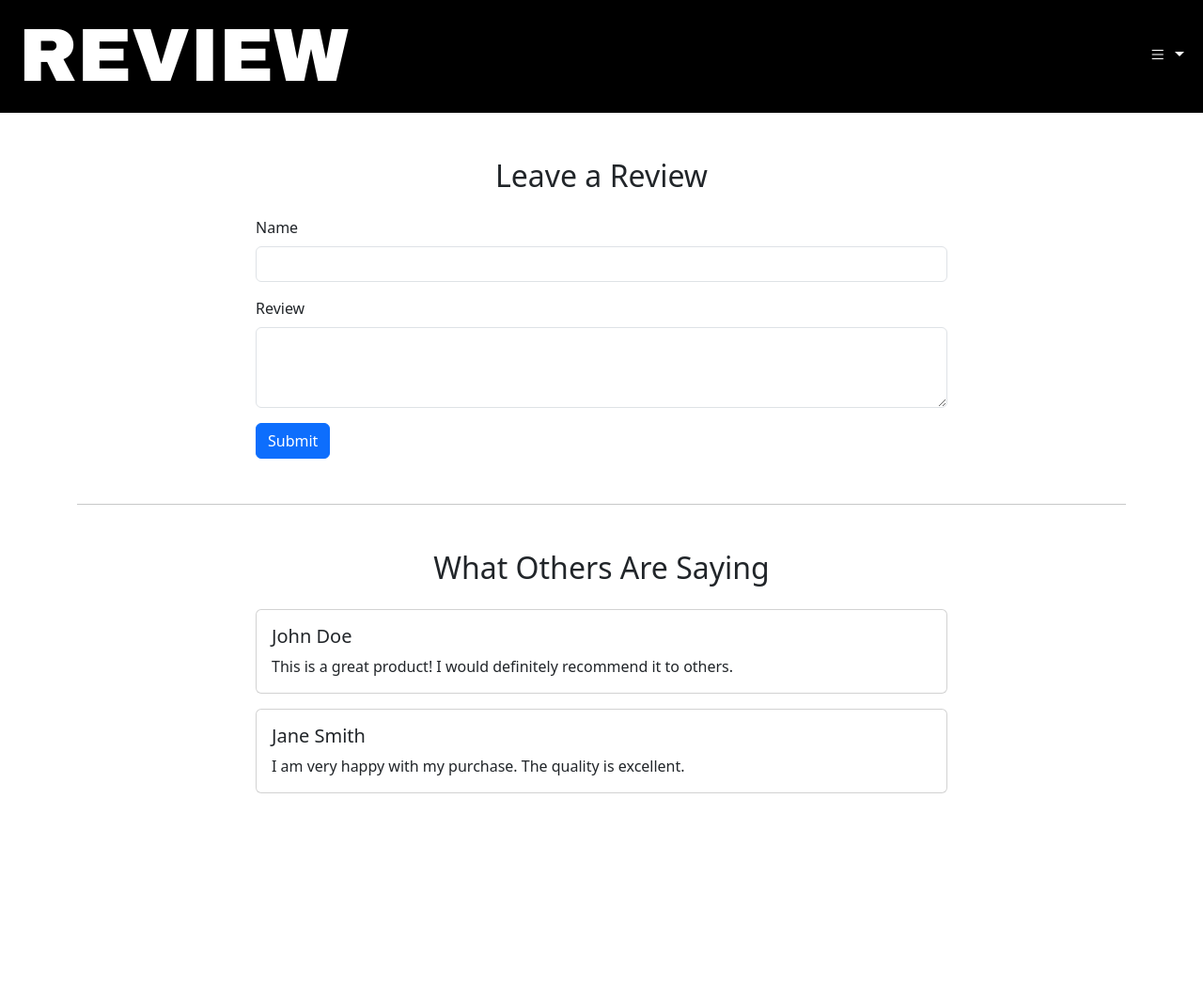
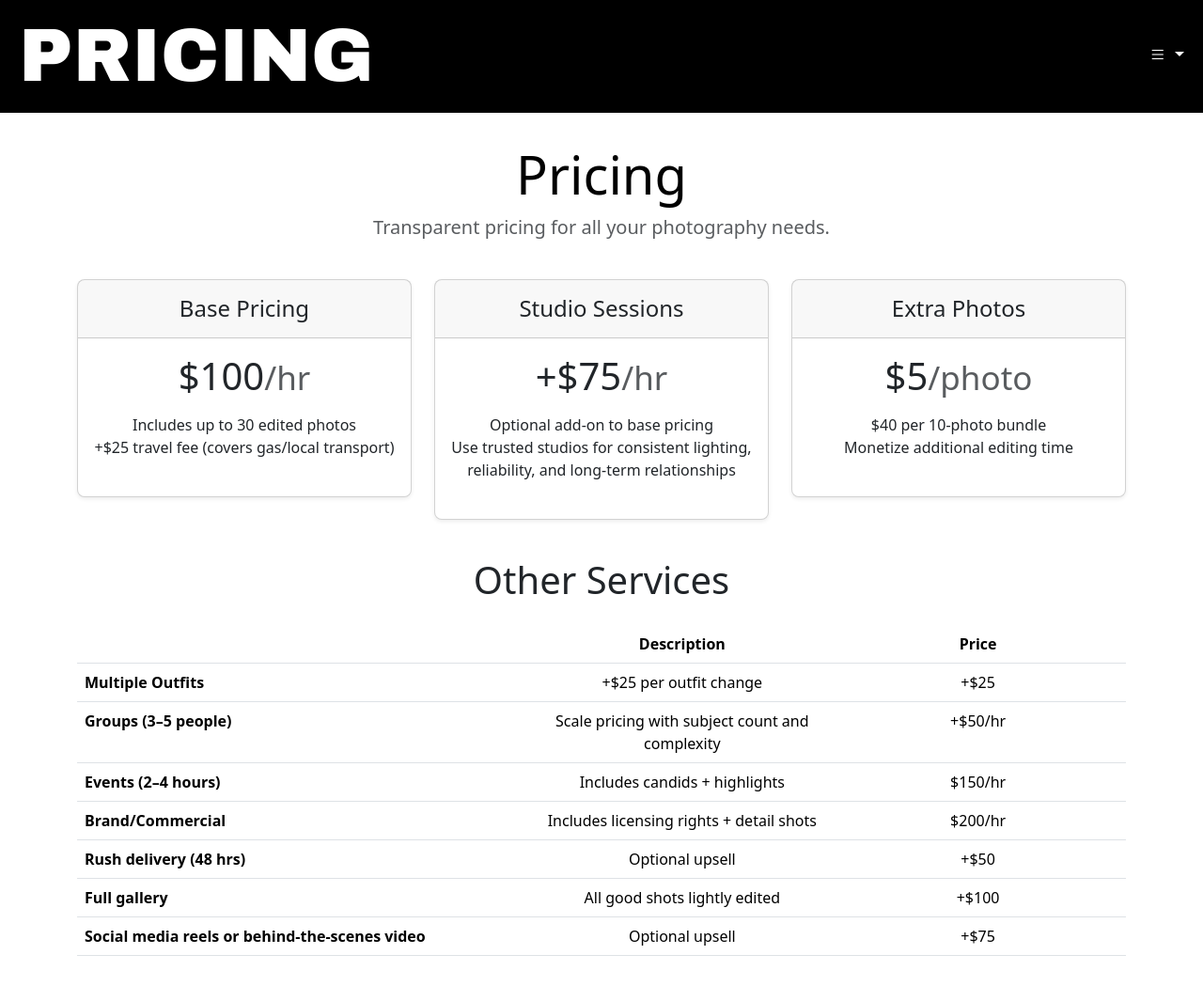
Before and after one commit to asngofficial/OTG, a website: page pricing.html in a window 1280 px wide. Shown: the whole page at 94% size. Before the commit the page ends 908 px from the top, so only its background shows below. Drawn offline with nearby package versions, Linux system fonts and the light colour scheme.

Commit message:
Feat: Update pricing page content and style

```diff
--- a/pricing.html
+++ b/pricing.html
@@ -25,7 +25,7 @@
       <div
         class="header-container d-flex justify-content-between align-items-center"
       >
-        <h1 class="HEAD">REVIEW</h1>
+        <h1 class="HEAD">PRICING</h1>
         <div class="dropdown">
           <button
             class="btn btn-secondary dropdown-toggle"
@@ -55,50 +55,122 @@
       </div>
     </header>
 
-    <div class="container my-5">
-      <div class="row">
-        <div class="col-md-8 mx-auto">
-          <h2 class="text-center mb-4">Leave a Review</h2>
-          <form>
-            <div class="mb-3">
-              <label for="name" class="form-label">Name</label>
-              <input type="text" class="form-control" id="name" />
+    <div class="container py-3">
+      <header>
+        <div class="pricing-header p-3 pb-md-4 mx-auto text-center">
+          <h1 class="display-4 fw-normal text-body-emphasis">Pricing</h1>
+          <p class="fs-5 text-body-secondary">
+            Transparent pricing for all your photography needs.
+          </p>
         </div>
-            <div class="mb-3">
-              <label for="review" class="form-label">Review</label>
-              <textarea
-                class="form-control"
-                id="review"
-                rows="3"
-              ></textarea>
+      </header>
+
+      <main>
+        <div class="row row-cols-1 row-cols-md-3 mb-3 text-center">
+          <div class="col">
+            <div class="card mb-4 rounded-3 shadow-sm">
+              <div class="card-header py-3">
+                <h4 class="my-0 fw-normal">Base Pricing</h4>
               </div>
-            <button type="submit" class="btn btn-primary">Submit</button>
-          </form>
+              <div class="card-body">
+                <h1 class="card-title pricing-card-title">
+                  $100<small class="text-body-secondary fw-light">/hr</small>
+                </h1>
+                <ul class="list-unstyled mt-3 mb-4">
+                  <li>Includes up to 30 edited photos</li>
+                  <li>+$25 travel fee (covers gas/local transport)</li>
+                </ul>
               </div>
             </div>
-      <hr class="my-5" />
-      <div class="row">
-        <div class="col-md-8 mx-auto">
-          <h2 class="text-center mb-4">What Others Are Saying</h2>
-          <div class="card mb-3">
+          </div>
+          <div class="col">
+            <div class="card mb-4 rounded-3 shadow-sm">
+              <div class="card-header py-3">
+                <h4 class="my-0 fw-normal">Studio Sessions</h4>
+              </div>
               <div class="card-body">
-              <h5 class="card-title">John Doe</h5>
-              <p class="card-text">
-                This is a great product! I would definitely recommend it to
-                others.
-              </p>
+                <h1 class="card-title pricing-card-title">
+                  +$75<small class="text-body-secondary fw-light">/hr</small>
+                </h1>
+                <ul class="list-unstyled mt-3 mb-4">
+                  <li>Optional add-on to base pricing</li>
+                  <li>
+                    Use trusted studios for consistent lighting, reliability,
+                    and long-term relationships
+                  </li>
+                </ul>
               </div>
             </div>
-          <div class="card mb-3">
+          </div>
+          <div class="col">
+            <div class="card mb-4 rounded-3 shadow-sm">
+              <div class="card-header py-3">
+                <h4 class="my-0 fw-normal">Extra Photos</h4>
+              </div>
               <div class="card-body">
-              <h5 class="card-title">Jane Smith</h5>
-              <p class="card-text">
-                I am very happy with my purchase. The quality is excellent.
-              </p>
+                <h1 class="card-title pricing-card-title">
+                  $5<small class="text-body-secondary fw-light">/photo</small>
+                </h1>
+                <ul class="list-unstyled mt-3 mb-4">
+                  <li>$40 per 10-photo bundle</li>
+                  <li>Monetize additional editing time</li>
+                </ul>
               </div>
             </div>
           </div>
         </div>
+
+        <h2 class="display-6 text-center mb-4">Other Services</h2>
+
+        <div class="table-responsive">
+          <table class="table text-center">
+            <thead>
+              <tr>
+                <th style="width: 34%"></th>
+                <th style="width: 22%">Description</th>
+                <th style="width: 22%">Price</th>
+              </tr>
+            </thead>
+            <tbody>
+              <tr>
+                <th scope="row" class="text-start">Multiple Outfits</th>
+                <td>+$25 per outfit change</td>
+                <td>+$25</td>
+              </tr>
+              <tr>
+                <th scope="row" class="text-start">Groups (3–5 people)</th>
+                <td>Scale pricing with subject count and complexity</td>
+                <td>+$50/hr</td>
+              </tr>
+              <tr>
+                <th scope="row" class="text-start">Events (2–4 hours)</th>
+                <td>Includes candids + highlights</td>
+                <td>$150/hr</td>
+              </tr>
+              <tr>
+                <th scope="row" class="text-start">Brand/Commercial</th>
+                <td>Includes licensing rights + detail shots</td>
+                <td>$200/hr</td>
+              </tr>
+              <tr>
+                <th scope="row" class="text-start">Rush delivery (48 hrs)</th>
+                <td>Optional upsell</td>
+                <td>+$50</td>
+              </tr>
+              <tr>
+                <th scope="row" class="text-start">Full gallery</th>
+                <td>All good shots lightly edited</td>
+                <td>+$100</td>
+              </tr>
+              <tr>
+                <th scope="row" class="text-start">Social media reels or behind-the-scenes video</th>
+                <td>Optional upsell</td>
+                <td>+$75</td>
+              </tr>
+            </tbody>
+          </table>
+        </div>
+      </main>
     </div>
   </body>
 </html>
```
Lines whose indentation alone changed are shown as unchanged.
